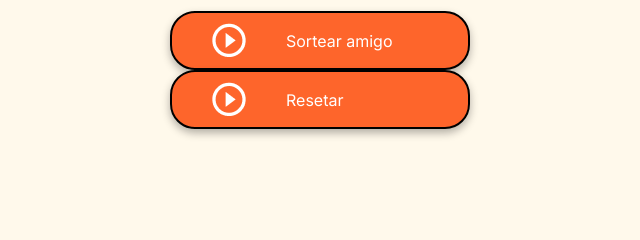
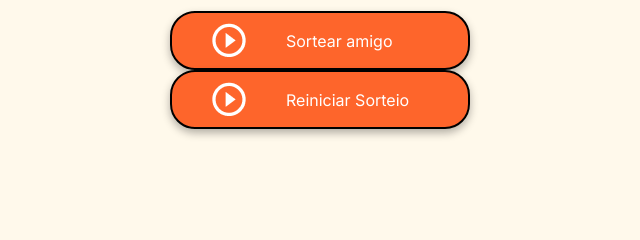
Before and after one commit to sabarofa/amigo_secreto, a plain HTML site: page index.html in a window 1280 px wide. Shown: the part 543-783 px from the top of the page, 320-960 px from the left. Drawn offline with Linux system fonts and the light colour scheme.

Commit message:
Alterando nome do botão para Reiniciar sorteio

```diff
--- a/index.html
+++ b/index.html
@@ -36,7 +36,7 @@
             <div class="button-container">
                 <button class="button-draw" onclick="reiniciar()" aria-label="Resetar">
                     <img src="assets/play_circle_outline.png" alt="Resetar">
-                    Resetar
+                    Reiniciar Sorteio
                 </button>
             </div>
 
```
